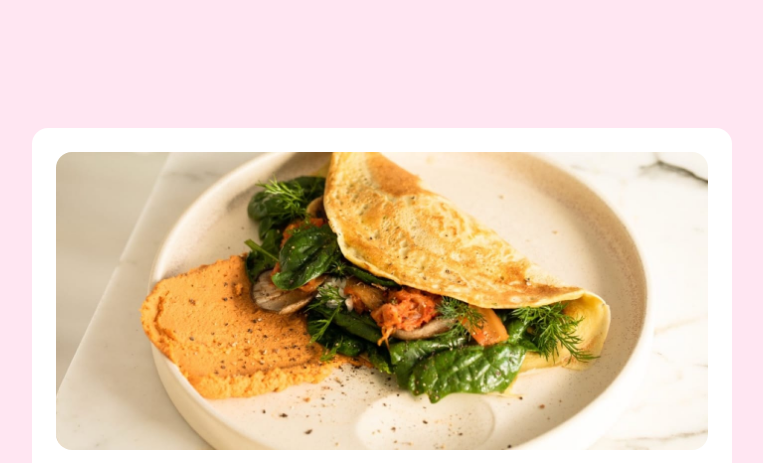
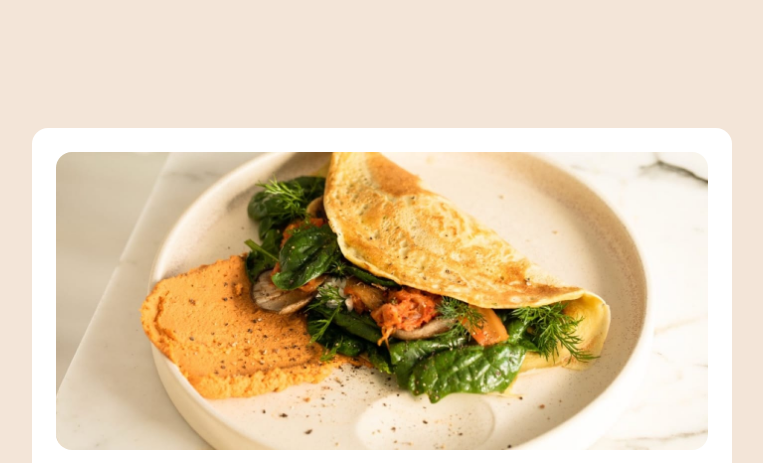
Before and after one commit to believer-danish/frontendMentor, a plain HTML site: page htmlCss/3_recipe_page/index.html in a window 1280 px wide. Shown: the top 463 px of the page, without its empty margins (258-1021 px from the left). Drawn offline with Linux system fonts and the light colour scheme.

Commit message:
Update style.css

```diff
--- a/htmlCss/3_recipe_page/style.css
+++ b/htmlCss/3_recipe_page/style.css
@@ -10,7 +10,7 @@
 :root {
   --clr-light-brown: hsl(14, 45%, 36%);
   --clr-light-purple: hsl(332, 51%, 32%);
-  --clr-rose-white: hsl(330, 100%, 95%);
+  --clr-rose-white: hsl(29, 53%, 90%);
   --clr-white: hsl(0, 0%, 100%);
   --clr-light-charcoal: hsl(24, 5%, 18%);
   font-family: "outfit", serif;
```
